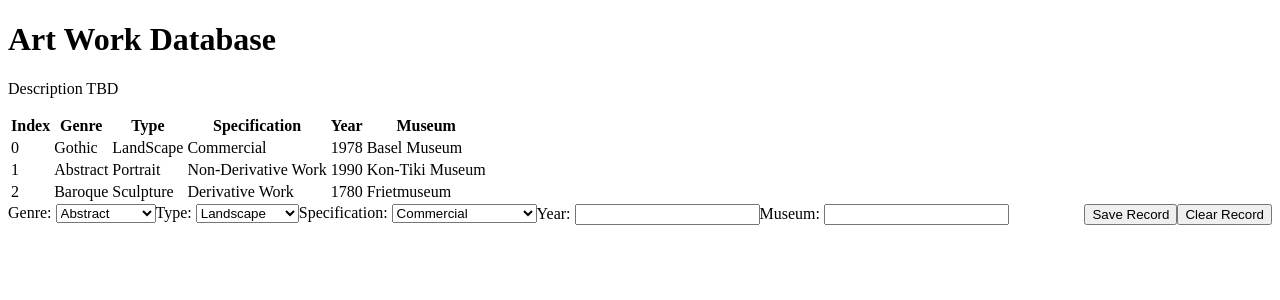
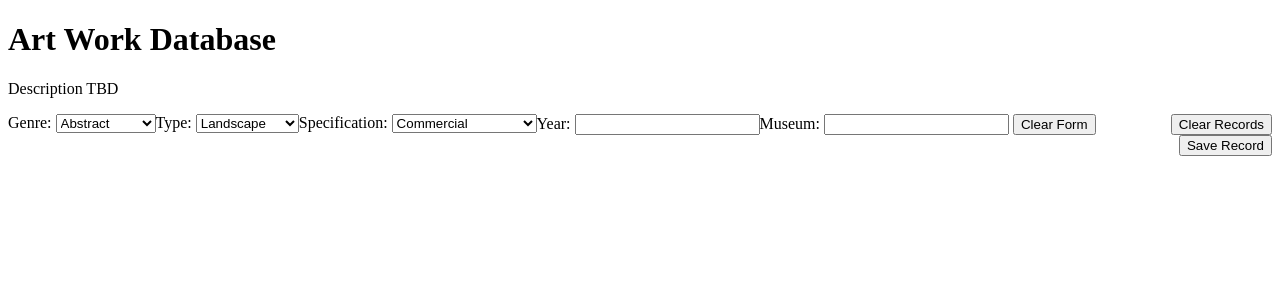
Before and after one commit to srishti-lamba/React-ShoppingWebsite, a PHP site: page /Lab2-Part1-Team6.php in a window 1280 px wide. Shown: the top 300 px of the page. Run offline with PHP 8.4, Linux system fonts and the light colour scheme.

Commit message:
combined sol's for arrayDb

```diff
--- a/Lab2/Lab2-Part1-Team6.php
+++ b/Lab2/Lab2-Part1-Team6.php
@@ -1,3 +1,42 @@
+<?php
+
+    class artObject {
+        public $genre;
+        public $type;
+        public $specification;
+        public $year;
+        public $museum;
+
+        function __construct($genre, $type, $specification, $year, $museum){
+            $this->genre = $genre;
+            $this->type = $type;
+            $this->specification = $specification;
+            $this->year = $year;
+            $this->museum = $museum;
+        }
+    }
+
+    session_start();
+    if(!isset($_SESSION['artworks']) ){
+        $_SESSION['artworks'] = array();
+    }
+
+    if(isset($_POST['action']) && $_POST['action'] == "Clear Records") {
+        $_SESSION['artworks'] = array();
+    }
+    else if (isset($_POST['action'],
+            $_POST['genre'],
+            $_POST['type'],
+            $_POST['specification'],
+            $_POST['year'],
+            $_POST['museum']) && $_POST['action'] == "Save Record" ) {
+
+        $newArtwork = new artObject($_POST['genre'], $_POST['type'], $_POST['specification'], $_POST['year'], $_POST['museum']);
+        array_push($_SESSION['artworks'], $newArtwork);
+    }
+?>
+
+
 <!DOCTYPE html>
 <html>
 <head>
@@ -15,37 +54,9 @@
 </head>
 
 <body>
-    <?php
-        //Creates a session array database called artworks, access array with $_SESSION['artworks']
-        require('initalizeArray.php');
-    ?>
     <header>
         <h1>Art Work Database</h1>
         <p>Description TBD</p>
-        <table>
-            <tr>
-                <th>Index</th>
-                <th>Genre</th>
-                <th>Type</th>
-                <th>Specification</th>
-                <th>Year</th>
-                <th>Museum</th>
-            </tr>
-            <?php
-                $artArray = $_SESSION['artworks'];
-                for ($x = 0; $x < count($artArray); $x++) {
-                    $artWork = $artArray[$x];
-                    echo "<tr>";
-                    echo "<td>$x</td>";
-                    echo "<td>"; echo $artWork->genre; echo "</td>";
-                    echo "<td>"; echo $artWork->type; echo "</td>";
-                    echo "<td>"; echo $artWork->specification; echo "</td>";
-                    echo "<td>"; echo $artWork->year; echo "</td>";
-                    echo "<td>"; echo $artWork->museum; echo "</td>";
-                    echo "</tr>";
-                }
-            ?>
-        </table>
     </header>
     <form id="form" action="./Lab2-Part1-Team6.php" method="post">
         <div style="float:left;">
@@ -87,9 +98,34 @@
         <div class="left">
             <label for="museum">Museum:</label>
             <input name="museum" id="museum" type="text" class="textbox" value=""/>
+            <input type="button" id="clear" value="Clear Form" />
         </div>
-        <button type="button" id="clear" class="right">Clear Record</button>
-        <button class="right">Save Record</button>
+        <input class="right" type="submit" name="action" value="Clear Records" />
+        <input class="right" type="submit" name="action" value="Save Record"/>
     </form>
+
+
+    <?php
+        $artArray = $_SESSION['artworks'];
+        if(count($artArray) > 0){
+            echo "<table><tr><th>Index</th><th>Genre</th><th>Type</th><th>Specification</th><th>Year</th><th>Museum</th></tr>";
+            for ($x = 0; $x < count($artArray); $x++) {
+                $artWork = $artArray[$x];
+                echo "<tr>";
+                echo "<td>$x</td>";
+                echo "<td>"; echo $artWork->genre; echo "</td>";
+                echo "<td>"; echo $artWork->type; echo "</td>";
+                echo "<td>"; echo $artWork->specification; echo "</td>";
+                echo "<td>"; echo $artWork->year; echo "</td>";
+                echo "<td>"; echo $artWork->museum; echo "</td>";
+                echo "</tr>";
+            }
+
+            echo "</table>";
+        }
+    ?>
+
+
+
 </body>
 </html>
```
